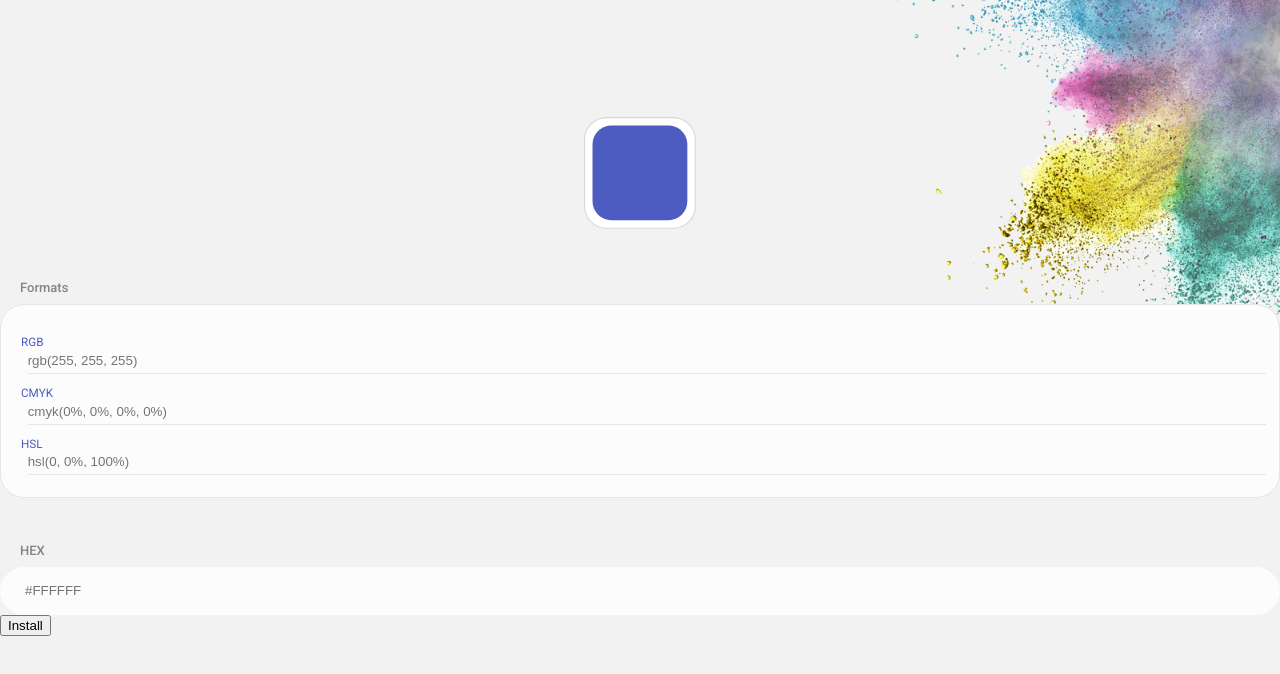
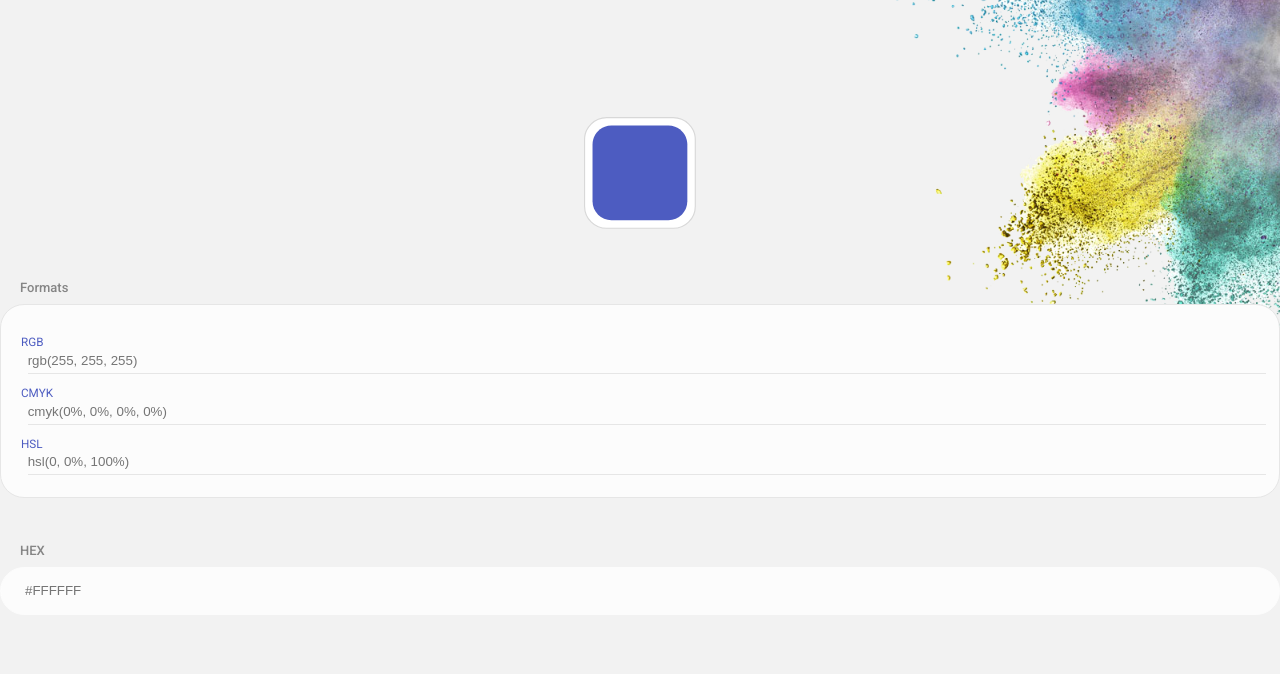
Before and after one commit to SamsungInternet/pigment, a plain HTML site: page index.html in a window 1280 px wide. Shown: the part 126-800 px from the top of the page. Drawn offline with Linux system fonts and the light colour scheme.

Commit message:
Remove install button

```diff
--- a/index.html
+++ b/index.html
@@ -46,9 +46,7 @@
         <section>
             <h2 class="oui-bubble-title">HEX</h2>
             <input type="text" class="oui-input-textual current-color-text" onchange="convertColor(this.value)" placeholder="#FFFFFF">
-            <button onclick="install()">
-                Install
-              </button>
+
         </section>
 
     </main>
```
